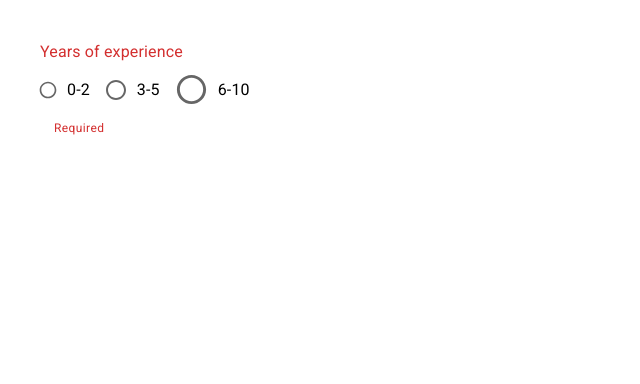
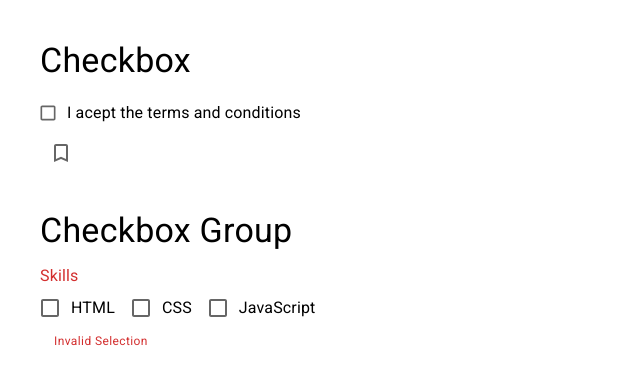
Before and after one commit to licjavierbarrios/components-materialUI, a React (Vite) app: page / in a window 1280 px wide. Shown: the top 384 px of the page, without its empty margins (0-640 px from the left). Built offline with nearby package versions, Linux system fonts and the light colour scheme.

Commit message:
feat: MuiCheckBox add

```diff
--- a/src/App.jsx
+++ b/src/App.jsx
@@ -1,6 +1,7 @@
 import React from 'react'
 import './App.css'
-import MuiRadioButton from './components/MuiRadioButton'
+import MuiCheckBox from './components/MuiCheckBox'
+// import MuiRadioButton from './components/MuiRadioButton'
 // import MuiSelect from './components/MuiSelect'
 // import MuiTextField from './components/MuiTextField'
 // import MuiButton from './components/MuiButton'
@@ -13,7 +14,8 @@
       {/* <MuiButton /> */}
       {/* <MuiTextField /> */}
       {/* <MuiSelect /> */}
-      <MuiRadioButton />
+      {/* <MuiRadioButton /> */}
+      <MuiCheckBox />
     </div>
   )
 }
--- /dev/null
+++ b/src/components/MuiCheckBox.jsx
@@ -0,0 +1,76 @@
+import { useState } from "react";
+import { Box, FormControlLabel, Checkbox, Typography, FormControl, FormGroup, FormLabel, FormHelperText } from "@mui/material";
+import { Bookmark, BookmarkBorder } from "@mui/icons-material";
+
+const MuiCheckBox = () => {
+	const [acceptT, setAcceptT] = useState(false);
+
+	const [skills, setSkills] = useState([]);
+
+	const handleChange = (event) => {
+		setAcceptT(event.target.checked);
+	};
+
+	const handleSkillChange = (event) => {
+		const index = skills.indexOf(event.target.value);
+		if (index === -1) {
+			setSkills([...skills, event.target.value]);
+		} else {
+			setSkills(skills.filter((skill) => skill !== event.target.value));
+		}
+	};
+
+	console.log(skills);
+
+	return (
+		<Box>
+			<Typography variant="h4" component="div" gutterBottom>
+				Checkbox
+			</Typography>
+			<Box>
+				<FormControlLabel
+					label="I acept the terms and conditions"
+					control={<Checkbox checked={acceptT} onChange={handleChange} size="small" color="secondary" />}
+				/>
+			</Box>
+			<Checkbox
+				icon={<BookmarkBorder />}
+				checkedIcon={<Bookmark />}
+				checked={acceptT}
+				onChange={handleChange}
+			/>
+			<br />
+			<br />
+			<br />
+			<Typography variant="h4" component="div" gutterBottom>
+				Checkbox Group
+			</Typography>
+
+			<FormControl error>
+				<FormLabel>Skills</FormLabel>
+				<FormGroup row>
+					<FormControlLabel
+						label="HTML"
+						value="html"
+						control={<Checkbox checked={skills.includes("html")} onChange={handleSkillChange} />}
+					/>
+					<FormControlLabel
+						label="CSS"
+						value="css"
+						control={<Checkbox checked={skills.includes("css")} onChange={handleSkillChange} />}
+					/>
+					<FormControlLabel
+						label="JavaScript"
+						value="javascript"
+						control={
+							<Checkbox checked={skills.includes("javascript")} onChange={handleSkillChange} />
+						}
+					/>
+				</FormGroup>
+        <FormHelperText>Invalid Selection</FormHelperText>
+			</FormControl>
+		</Box>
+	);
+};
+
+export default MuiCheckBox;
```
